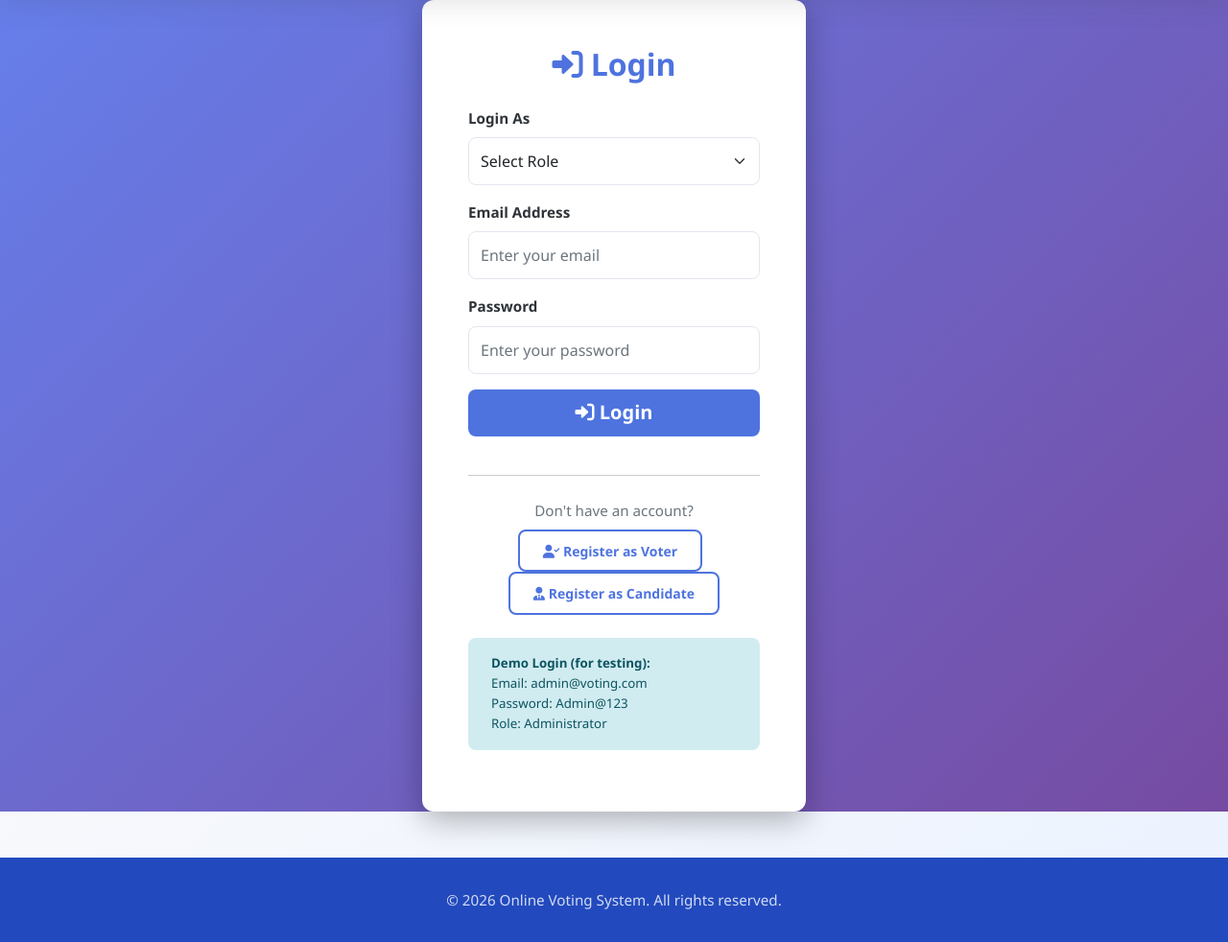
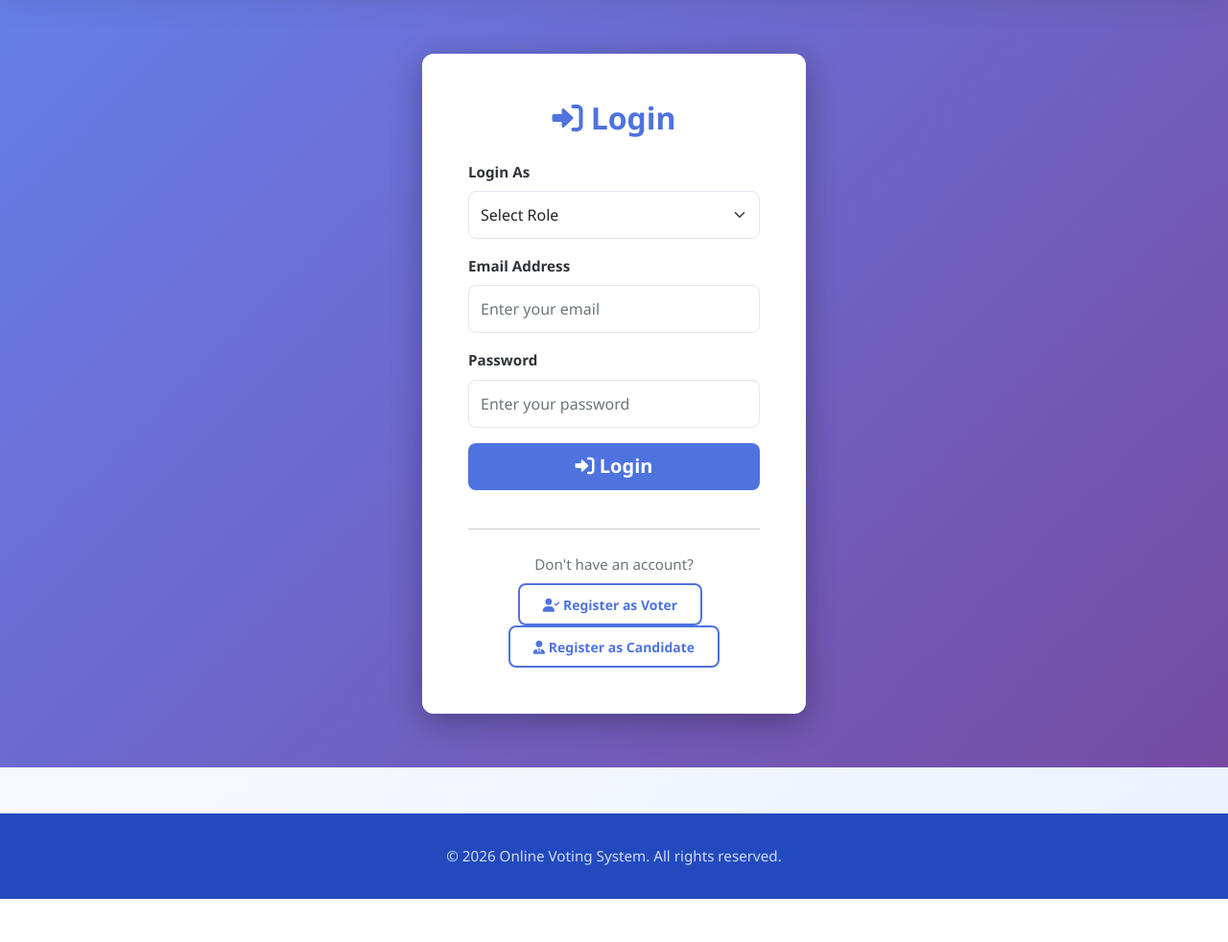
Before and after one commit to Ashishkumar0002/OnlineVotingSystem, a Flask app: page /login in a window 1280 px wide. Shown: the part 81-1063 px from the top of the page at 96% size. After the commit the page ends 1018 px from the top, so only its background shows below. Run offline with Flask 3, Linux system fonts and the light colour scheme.

Commit message:
Update login.html

```diff
--- a/templates/auth/login.html
+++ b/templates/auth/login.html
@@ -76,14 +76,6 @@
                 </a>
             </div>
         </div>
-
-        <!-- Demo credentials info -->
-        <div class="alert alert-info mt-4 small">
-            <strong>Demo Login (for testing):</strong><br>
-            Email: admin@voting.com<br>
-            Password: Admin@123<br>
-            Role: Administrator
-        </div>
     </div>
 </div>
 
```
